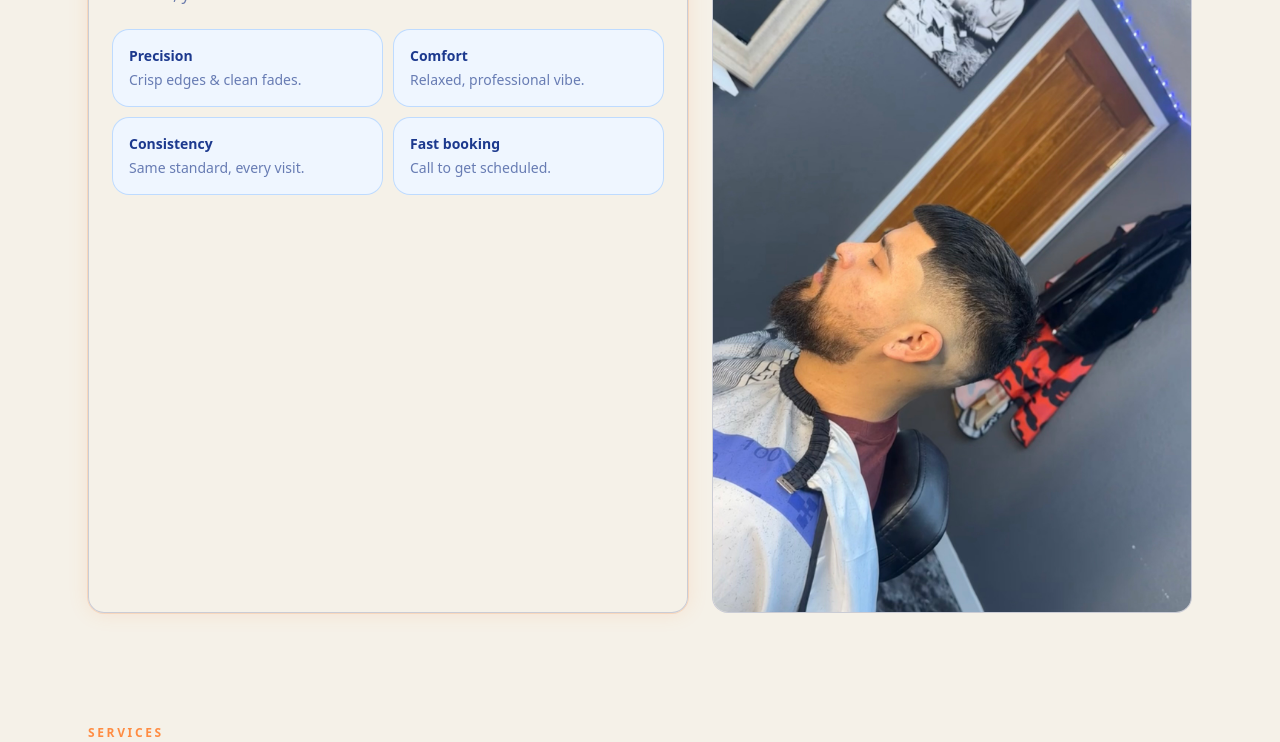
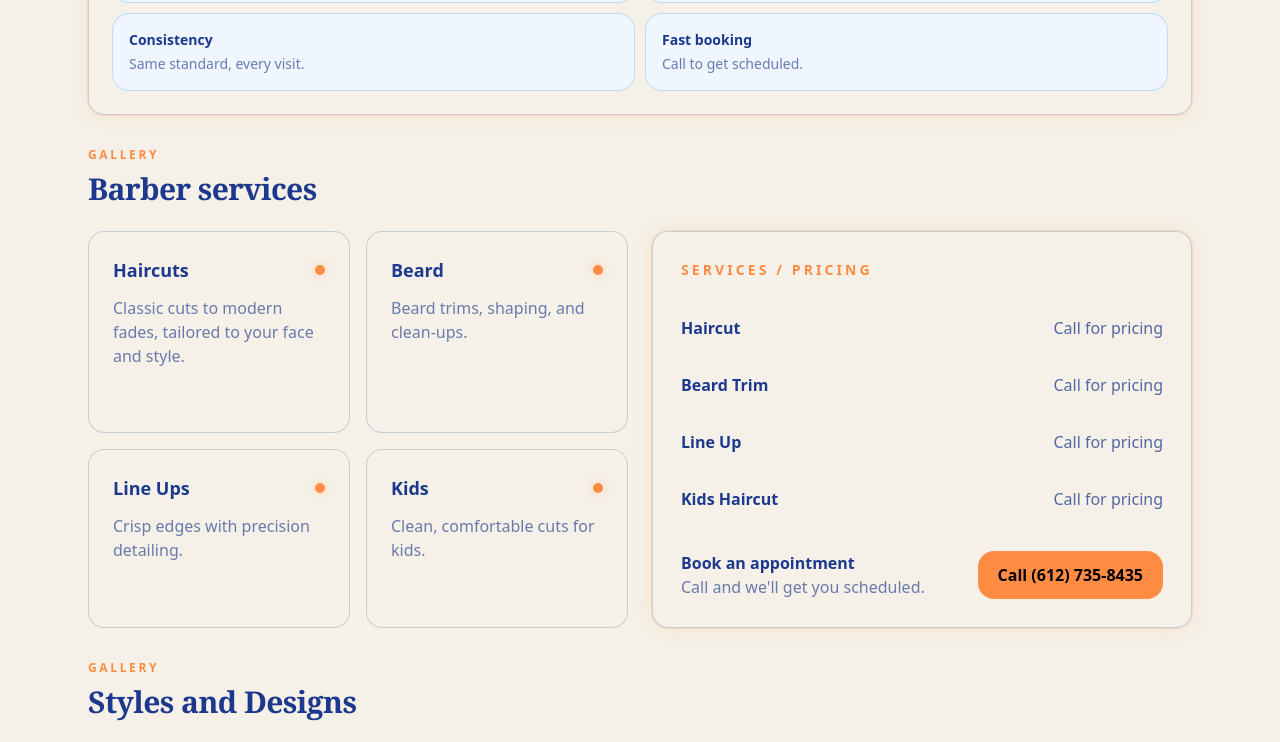
Before and after one commit to alvaradl/chifibarbershop, a React (Vite) app in the folder site/: page / in a window 1280 px wide. Shown: the part 960-1702 px from the top of the page. Built offline with nearby package versions, Linux system fonts and the light colour scheme.

Commit message:
Refactor About, Gallery, Hero, Section, and Services components for improved layout and styling; adjust grid structures, padding, and text properties to enhance visual consistency and user experience.

```diff
--- a/site/src/components/About.tsx
+++ b/site/src/components/About.tsx
@@ -10,29 +10,20 @@ import { Feature } from './Feature'
 export function About() {
   return (
     <Section id="about" eyebrow="ABOUT" title="Built for consistency. Styled for confidence.">
-      <div className="grid gap-6 lg:grid-cols-[1fr_0.8fr]">
-        <div className="glass neon-ring rounded-2xl p-6 bg-[#F5F1E8]">
+      <div className="grid gap-6 lg:grid-cols-1">
+        <div className="glass neon-ring w-full rounded-2xl p-5 bg-[#F5F1E8] sm:p-6">
           <p className="text-muted">
             {siteData.owner} focuses on details: clean blends, sharp lines, and a finish
             that holds up days later. Whether you want a classic look or something modern,
             you'll leave fresh.
           </p>
-          <div className="mt-6 grid gap-3 sm:grid-cols-2">
+          <div className="mt-4 grid gap-2 sm:grid-cols-2 sm:gap-3">
             <Feature title="Precision" desc="Crisp edges & clean fades." />
             <Feature title="Comfort" desc="Relaxed, professional vibe." />
             <Feature title="Consistency" desc="Same standard, every visit." />
             <Feature title="Fast booking" desc="Call to get scheduled." />
           </div>
         </div>
-        {siteData.gallery[1] && (
-          <div className="glass rounded-2xl overflow-hidden bg-[#F5F1E8]">
-            <img
-              src={siteData.gallery[1].src}
-              alt="Barbershop work"
-              className="h-full w-full object-cover"
-            />
-          </div>
-        )}
       </div>
     </Section>
   )
--- a/site/src/components/Gallery.tsx
+++ b/site/src/components/Gallery.tsx
@@ -10,7 +10,7 @@ import { Section } from './Section'
  */
 export function Gallery({ onImageClick }: { onImageClick: (imageIndex: number) => void }) {
   return (
-    <Section id="gallery" eyebrow="GALLERY" title="Recent cuts">
+    <Section id="gallery" eyebrow="GALLERY" title="Styles and Designs">
       <div className="grid gap-3 sm:grid-cols-2 lg:grid-cols-3">
         {siteData.gallery.map((image, imageIndex) => (
           <button
--- a/site/src/components/Hero.tsx
+++ b/site/src/components/Hero.tsx
@@ -11,7 +11,7 @@ import { classNames } from '../utils/classNames'
  */
 export function Hero({ prefersReducedMotion }: { prefersReducedMotion: boolean }) {
   return (
-    <section id="home" className="scroll-mt-28 pb-10 pt-2 sm:pb-14">
+    <section id="home" className="scroll-mt-28 pb-4 pt-2 sm:pb-6">
       <div className="glass neon-ring relative overflow-hidden rounded-3xl border-2 border-blue-900/40 bg-[#F5F1E8] ring-2 ring-blue-900/30 ring-inset">
         <div className="absolute inset-0 overflow-hidden rounded-3xl">
           {/* Barber pole - mobile */}
@@ -103,7 +103,7 @@ export function Hero({ prefersReducedMotion }: { prefersReducedMotion: boolean }
             />
           </div>
 
-          <div className="relative z-20 grid gap-8 lg:grid-cols-[1.2fr_0.8fr] lg:items-center">
+          <div className="relative z-20 grid gap-8 lg:grid-cols-[1.2fr_0.8fr] lg:items-end">
             <div>
               <div className="inline-flex items-center gap-2 rounded-full bg-[#FF8C42]/20 px-3 py-1 text-[11px] font-semibold tracking-[0.22em] text-[#FF8C42] ring-1 ring-[#FF8C42]/30">
                 {siteData.hero.eyebrow}
--- a/site/src/components/Section.tsx
+++ b/site/src/components/Section.tsx
@@ -22,12 +22,14 @@ export function Section({
   children: ReactNode
 }) {
   return (
-    <section id={id} className="scroll-mt-28 py-10 sm:py-14">
+    <section id={id} className="scroll-mt-28 py-2 sm:py-4">
       <div className="mb-6">
-        <div className="text-xs font-semibold tracking-[0.22em] text-[#FF8C42]">
-          {eyebrow}
-        </div>
-        <h2 className="mt-2 text-2xl font-semibold tracking-tight sm:text-3xl text-blue-900">
+        {eyebrow ? (
+          <div className="text-xs font-semibold tracking-[0.22em] text-[#FF8C42]">
+            {eyebrow}
+          </div>
+        ) : null}
+        <h2 className={eyebrow ? 'mt-2 text-2xl font-semibold tracking-tight sm:text-3xl text-blue-900' : 'text-2xl font-semibold tracking-tight sm:text-3xl text-blue-900'}>
           {title}
         </h2>
       </div>
--- a/site/src/components/Services.tsx
+++ b/site/src/components/Services.tsx
@@ -8,53 +8,53 @@ import { Section } from './Section'
  */
 export function Services() {
   return (
-    <Section id="services" eyebrow="SERVICES" title="Barber services">
-      <div className="grid gap-6 lg:grid-cols-2 lg:items-start relative">
-        <div className="grid gap-4 sm:grid-cols-2 relative">
+    <Section id="services" eyebrow="GALLERY" title="Barber services">
+      <div className="grid gap-6 lg:grid-cols-2 lg:items-stretch relative">
+        <div className="grid h-full min-h-0 gap-4 sm:grid-cols-2 relative">
           {siteData.services.map((service) => (
             <div
               key={service.title}
-              className="glass rounded-2xl p-5 bg-[#F5F1E8] transition hover:bg-blue-50 relative z-10"
+              className="glass rounded-2xl p-6 bg-[#F5F1E8] transition hover:bg-blue-50 relative z-10"
               style={{ opacity: 1, visibility: 'visible' }}
             >
               <div className="flex items-center justify-between">
-                <div className="text-base font-semibold text-blue-900">
+                <div className="text-lg font-semibold text-blue-900">
                   {service.title}
                 </div>
-                <div className="h-2 w-2 rounded-full bg-[#FF8C42] shadow-[0_0_12px_rgba(255,140,66,0.4)]" />
+                <div className="h-2.5 w-2.5 rounded-full bg-[#FF8C42] shadow-[0_0_12px_rgba(255,140,66,0.4)]" />
               </div>
-              <p className="mt-2 text-sm text-muted">{service.desc}</p>
+              <p className="mt-3 text-base text-muted">{service.desc}</p>
             </div>
           ))}
         </div>
 
         <div className="grid gap-4">
-          <div className="glass neon-ring rounded-2xl p-6 bg-[#F5F1E8] relative z-10" style={{ opacity: 1, visibility: 'visible' }}>
-            <div className="text-xs font-semibold tracking-[0.22em] text-[#FF8C42]">
+          <div className="glass neon-ring rounded-2xl p-7 bg-[#F5F1E8] relative z-10" style={{ opacity: 1, visibility: 'visible' }}>
+            <div className="text-sm font-semibold tracking-[0.22em] text-[#FF8C42]">
               SERVICES / PRICING
             </div>
-            <div className="mt-4 divide-y divide-white/10">
+            <div className="mt-5 divide-y divide-white/10">
               {siteData.serviceMenu.map((menuItem) => (
                 <div
                   key={menuItem.name}
-                  className="flex items-center justify-between gap-4 py-3"
+                  className="flex items-center justify-between gap-4 py-4"
                 >
-                  <div className="text-sm font-semibold">{menuItem.name}</div>
-                  <div className="text-sm text-blue-900/75">{menuItem.note}</div>
+                  <div className="text-base font-semibold">{menuItem.name}</div>
+                  <div className="text-base text-blue-900/75">{menuItem.note}</div>
                 </div>
               ))}
             </div>
 
-            <div className="mt-5 flex flex-col gap-3 sm:flex-row sm:items-center sm:justify-between">
+            <div className="mt-6 flex flex-col gap-3 sm:flex-row sm:items-center sm:justify-between">
               <div>
-                <div className="text-sm font-semibold text-blue-900">
+                <div className="text-base font-semibold text-blue-900">
                   Book an appointment
                 </div>
-                <div className="text-sm text-muted">Call and we'll get you scheduled.</div>
+                <div className="text-base text-muted">Call and we'll get you scheduled.</div>
               </div>
               <a
                 href={`tel:${siteData.phoneTel}`}
-                className="inline-flex items-center justify-center rounded-2xl bg-[#FF8C42] px-5 py-3 text-sm font-semibold text-black transition hover:bg-[#FFA366]"
+                className="inline-flex items-center justify-center rounded-2xl bg-[#FF8C42] px-5 py-3 text-base font-semibold text-black transition hover:bg-[#FFA366]"
               >
                 Call {siteData.phoneDisplay}
               </a>
```
